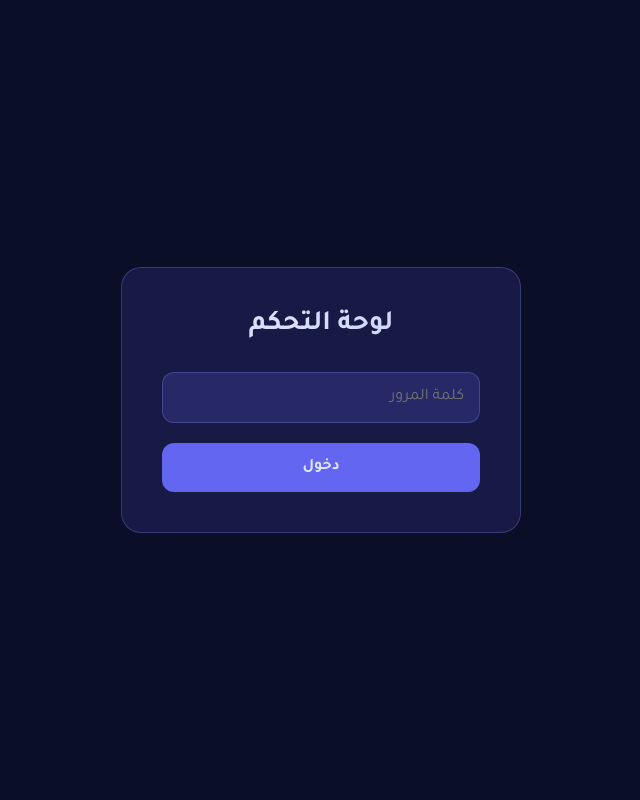
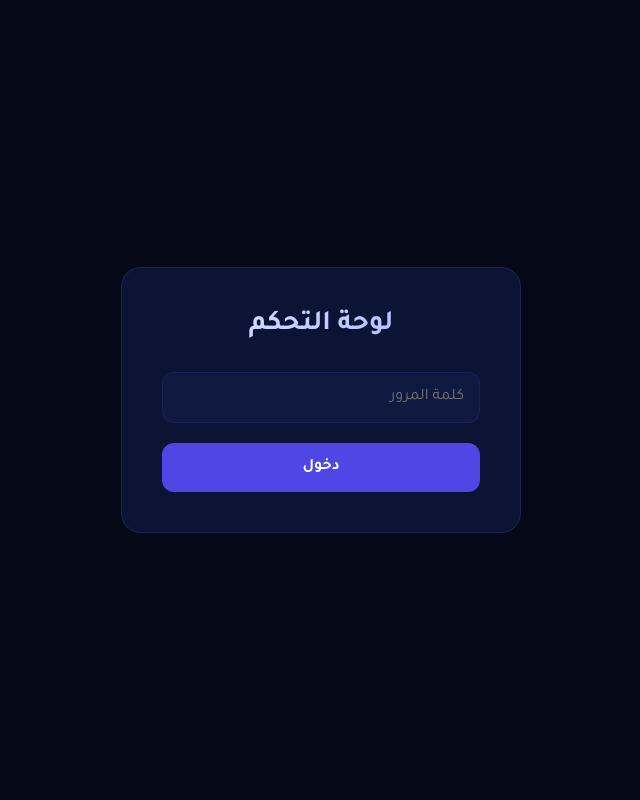
Before and after one commit to eviiile/eVile_anlyz, a Python web app: template templates/login.html in a window 1280 px wide. Shown: the whole page, without its empty margins (319-959 px from the left). Run offline with Jinja, Linux system fonts and the light colour scheme; the template is opened without the code that fills it, so the values that code supplies are empty.

Commit message:
Update login.html

```diff
--- a/templates/login.html
+++ b/templates/login.html
@@ -9,17 +9,17 @@
         * { margin: 0; padding: 0; box-sizing: border-box; }
         body {
             font-family: 'Tajawal', sans-serif;
-            background: #0a0e27;
+            background: #050816;
             min-height: 100vh;
             display: flex;
             align-items: center;
             justify-content: center;
-            color: #e0e7ff;
+            color: #c7d2fe;
         }
         .login-container {
-            background: rgba(99, 102, 241, 0.15);
+            background: rgba(15, 23, 60, 0.85);
             backdrop-filter: blur(25px);
-            border: 1px solid rgba(129, 140, 248, 0.3);
+            border: 1px solid rgba(49, 46, 129, 0.5);
             border-radius: 20px;
             padding: 40px;
             width: 90%;
@@ -28,7 +28,7 @@
         h1 {
             text-align: center;
             margin-bottom: 30px;
-            background: linear-gradient(135deg, #e0e7ff, #c7d2fe);
+            background: linear-gradient(135deg, #e0e7ff, #a5b4fc);
             -webkit-background-clip: text;
             -webkit-text-fill-color: transparent;
             font-size: 28px;
@@ -36,34 +36,30 @@
         input {
             width: 100%;
             padding: 15px;
-            background: rgba(99, 102, 241, 0.2);
-            border: 1px solid rgba(129, 140, 248, 0.3);
+            background: rgba(20, 30, 70, 0.6);
+            border: 1px solid rgba(49, 46, 129, 0.4);
             border-radius: 12px;
-            color: #e0e7ff;
+            color: #c7d2fe;
             font-family: 'Tajawal', sans-serif;
             font-size: 16px;
             margin-bottom: 20px;
             outline: none;
         }
-        input:focus {
-            border-color: rgba(129, 140, 248, 0.6);
-        }
+        input:focus { border-color: rgba(99, 102, 241, 0.6); }
         button {
             width: 100%;
             padding: 15px;
-            background: #6366f1;
+            background: #4f46e5;
             border: none;
             border-radius: 12px;
-            color: #e0e7ff;
+            color: #fff;
             font-family: 'Tajawal', sans-serif;
             font-size: 16px;
             font-weight: 700;
             cursor: pointer;
             transition: all 0.3s;
         }
-        button:hover {
-            background: #4f46e5;
-        }
+        button:hover { background: #4338ca; }
         .flash {
             padding: 12px;
             background: rgba(239, 68, 68, 0.3);
```
